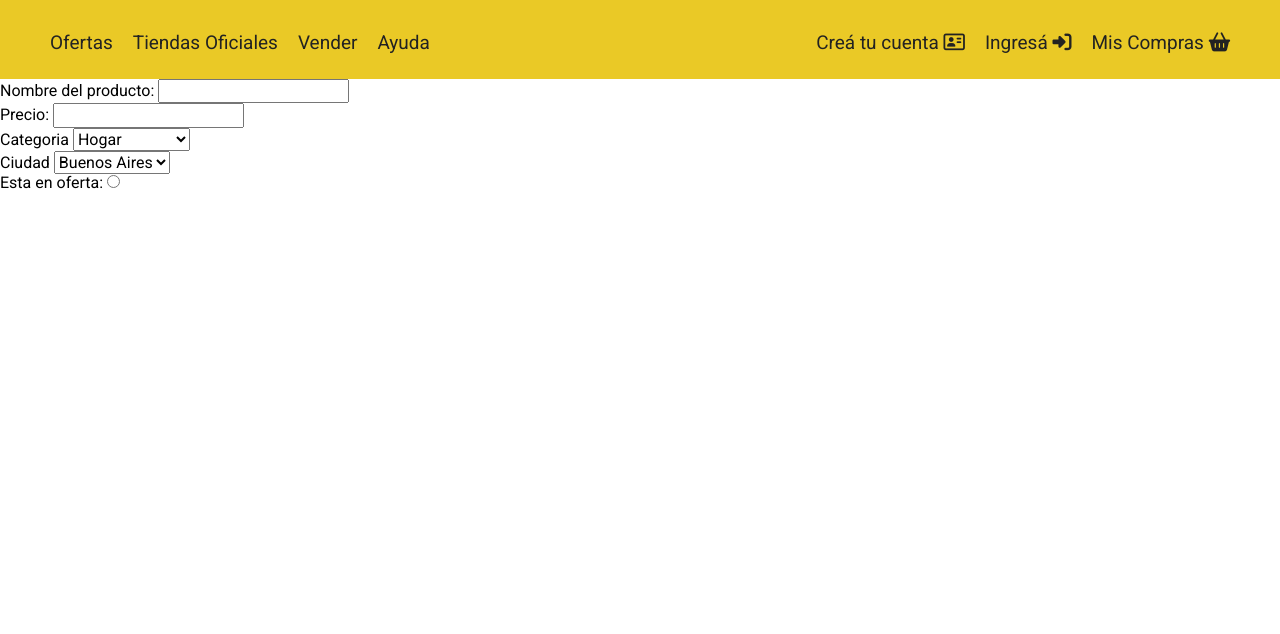
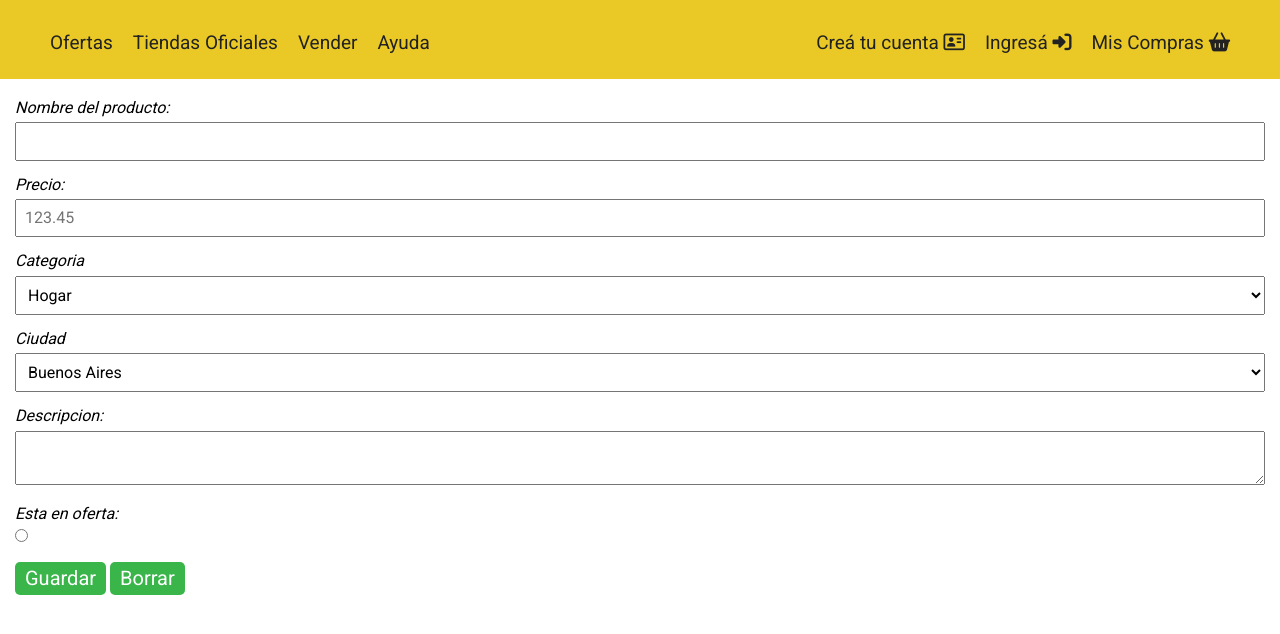
Before and after one commit to OsvaldoCorneli/mercado-liebre, a website: page views/crearProducto.html in a window 1280 px wide. Shown: the part 88-722 px from the top of the page. Drawn offline with nearby package versions, Linux system fonts and the light colour scheme.

Commit message:
agregue botones y estilo al formulario

```diff
--- a/public/css/styles2.css
+++ b/public/css/styles2.css
@@ -51,6 +51,36 @@ body{
   display: inline-block;
   padding: 5px 0;
   font-size: 17px;
+}
+
+.create-form{
+    padding: 20px 15px;
+
+}
+
+.control-formulario{
+    margin-bottom: 15px;
+
+}
+
+.control-formulario label{
+    margin-bottom: 5px;
+    font-style: italic;
+    display: block;
+}
+
+.control{
+    width: 100%;
+    padding: 8px 8px;
+}
+
+.boton-formulario{
+    background-color: #39b54a ;
+    border: none;
+    font-size: 20px;
+    color: white;
+    padding: 5px 10px;
+    border-radius: 5px;
 }
 
 @media (min-width: 760px){
--- a/views/crearProducto.html
+++ b/views/crearProducto.html
@@ -38,35 +38,41 @@
        </ul>
     </div>
    </header>
-    <form action="/crear-producto" method="POST">
-      <div>
+    <form action="/crear-producto" method="POST" class="create-form">
+      <div class="control-formulario">
         <label>Nombre del producto:</label>
-        <input type="text" name="nombre" >
+        <input type="text" name="nombre" class="control" >
       </div>
-      <div>
+      <div class="control-formulario">
         <label>Precio:</label>
-        <input type="text" name="precio" >
+        <input type="text" name="precio" placeholder="123.45" class="control" >
       </div>
-      <div>
+      <div class="control-formulario">
         <label>Categoria</label>
-        <select name="categoria">
+        <select name="categoria" class="control">
           <option value="hogar">Hogar</option>
           <option value="electro">Electro</option>
           <option value="indumentaria">Indumentaria</option>
         </select>
       </div>
-      <div>
+      <div class="control-formulario">
         <label>Ciudad</label>
-        <select name="categoria">
+        <select name="ciudad" class="control">
           <option value="bsas">Buenos Aires</option>
           <option value="rosario">Rosario</option>
           <option value="mendoza">Mendoza</option>
         </select>
       </div>
-      <div>
+      <div class="control-formulario">
+        <label>Descripcion:</label>
+        <textarea name="descripcion" class="control"></textarea>
+      </div>
+      <div class="control-formulario">
         <label>Esta en oferta:</label>
-        <input type="radio" name="enOferta" >
+        <input type="radio" name="enOferta">
       </div>
+      <button type="submit" class="boton-formulario">Guardar</button>
+      <button type="reset" class="boton-formulario">Borrar</button>
 
     </form>
 </body>
```
